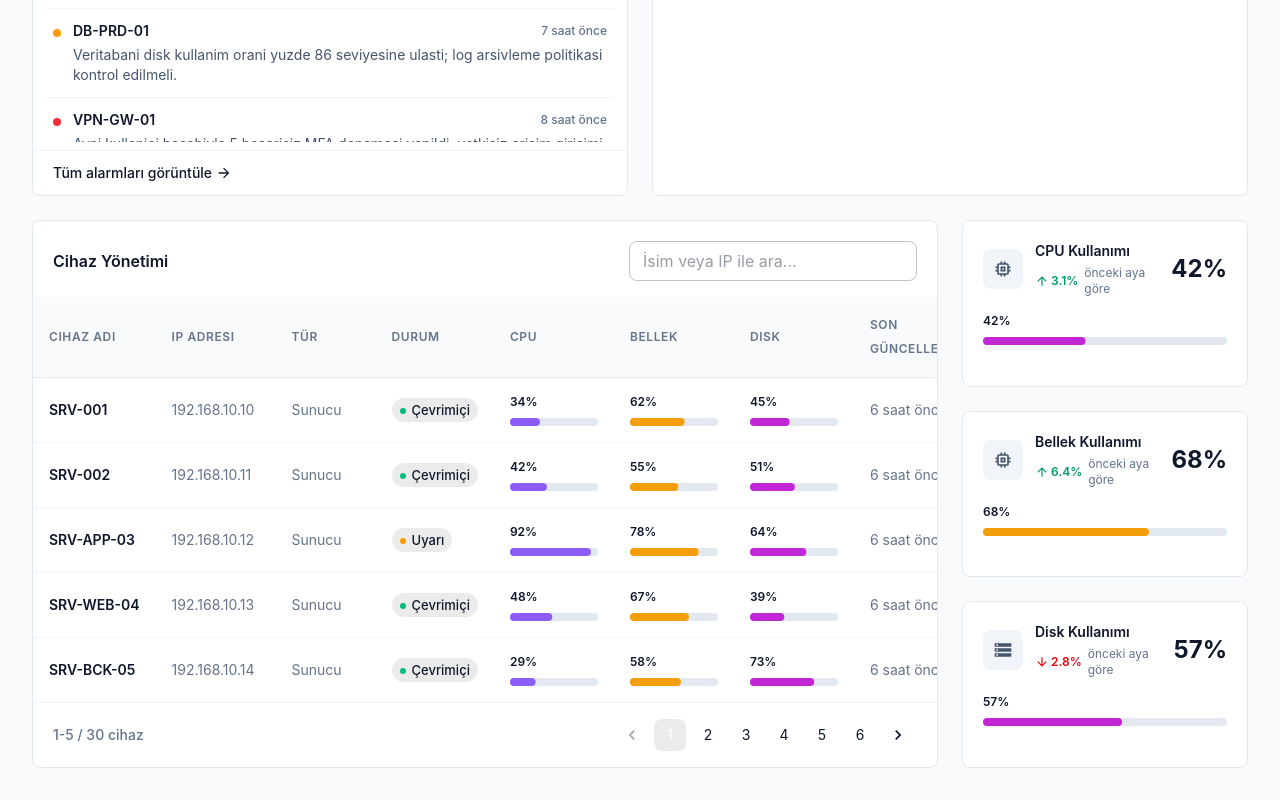
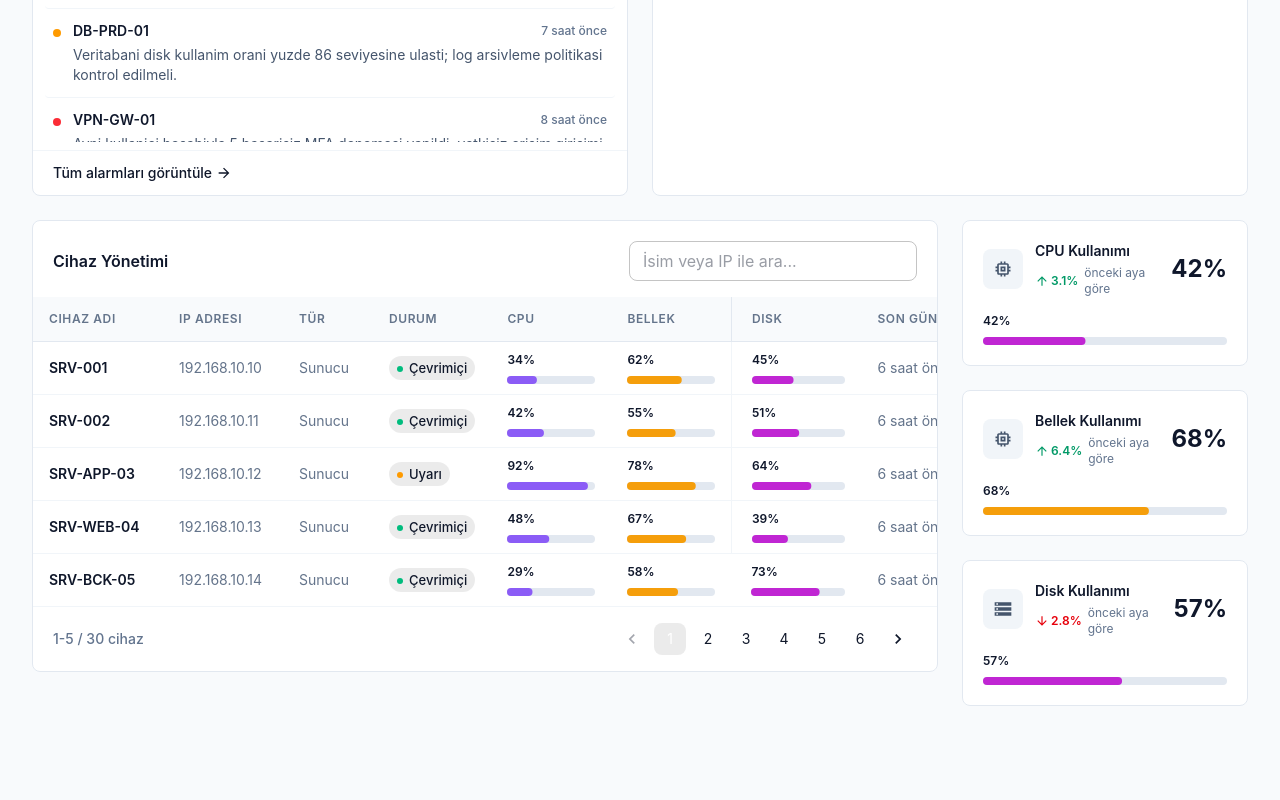
Before and after one commit to aycacerence/Monitoring-dashboard, a React (Vite) app: page / in a window 1280 px wide. Shown: the part 1461-2261 px from the top of the page. After the commit the page ends 2199 px from the top, so only its background shows below. Built offline with nearby package versions, Linux system fonts and the light colour scheme.

Commit message:
fix: tablo responsive yerleşimi

```diff
--- a/src/components/devices/DeviceTable/DeviceTable.jsx
+++ b/src/components/devices/DeviceTable/DeviceTable.jsx
@@ -1,31 +1,57 @@
 import PropTypes from 'prop-types';
-import { Table, TableBody, TableCell, TableContainer, TableHead, TableRow, Skeleton } from '@mui/material';
+import {
+  Table, TableBody, TableCell, TableContainer,
+  TableHead, TableRow, Skeleton,
+} from '@mui/material';
 import DeviceTableRow from '../DeviceTableRow/DeviceTableRow';
 import EmptyState from '../../common/EmptyState';
 import SearchOffIcon from '@mui/icons-material/SearchOff';
 
+/**
+ * headCells — responsive görünürlük bayrakları:
+ *  hideOnMd  : true  → sadece lg+ ekranlarda göster  (hidden lg:table-cell)
+ *  hideOnSm  : false → her zaman görünür
+ */
 const headCells = [
-  { id: 'name', label: 'Cihaz Adı', minWidth: 120 },
-  { id: 'ip', label: 'IP Adresi', minWidth: 120 },
-  { id: 'type', label: 'Tür', minWidth: 100 },
-  { id: 'status', label: 'Durum', minWidth: 100 },
-  { id: 'cpu', label: 'CPU', minWidth: 120 },
-  { id: 'mem', label: 'Bellek', minWidth: 120 },
-  { id: 'disk', label: 'Disk', minWidth: 120 },
-  { id: 'updated', label: 'Son Güncelleme', minWidth: 140 },
+  { id: 'ip',      label: 'IP Adresi',      minWidth: 120, hideOnMd: false },
+  { id: 'type',    label: 'Tür',            minWidth: 90,  hideOnMd: true  },
+  { id: 'status',  label: 'Durum',          minWidth: 90,  hideOnMd: false },
+  { id: 'cpu',     label: 'CPU',            minWidth: 120, hideOnMd: false },
+  { id: 'mem',     label: 'Bellek',         minWidth: 120, hideOnMd: false },
+  { id: 'disk',    label: 'Disk',           minWidth: 130, hideOnMd: true  },
+  { id: 'updated', label: 'Son Güncelleme', minWidth: 140, hideOnMd: true  },
 ];
 
+// Ortak başlık hücresi stilleri
+const thSx = {
+  fontWeight: 600,
+  color: 'text.secondary',
+  borderBottomColor: '#e2e8f0',
+  textTransform: 'uppercase',
+  fontSize: '0.75rem',
+  letterSpacing: '0.05em',
+  padding: '10px 16px',
+  textAlign: 'left',
+  whiteSpace: 'nowrap',
+};
+
 function DeviceTable({ devices, isLoading, searchTerm }) {
+  /* ── Loading skeleton ── */
   if (isLoading) {
     return (
-      <TableContainer className="overflow-x-auto w-full">
-        <Table sx={{ minWidth: 800 }}>
+      <TableContainer className="overflow-x-auto w-full min-w-0">
+        <Table sx={{ minWidth: 600 }}>
           <TableHead>
             <TableRow>
-              {headCells.map((headCell) => (
+              {/* Cihaz Adı */}
+              <TableCell sx={{ ...thSx, minWidth: 120 }}>
+                <Skeleton variant="text" width="60%" />
+              </TableCell>
+              {headCells.map((h) => (
                 <TableCell
-                  key={headCell.id}
-                  sx={{ minWidth: headCell.minWidth, borderBottomColor: '#e2e8f0' }}
+                  key={h.id}
+                  className={h.hideOnMd ? 'hidden lg:table-cell' : ''}
+                  sx={{ ...thSx, minWidth: h.minWidth }}
                 >
                   <Skeleton variant="text" width="60%" />
                 </TableCell>
@@ -35,9 +61,16 @@ function DeviceTable({ devices, isLoading, searchTerm }) {
           <TableBody>
             {[...Array(5)].map((_, i) => (
               <TableRow key={i}>
-                {headCells.map((headCell, j) => (
-                  <TableCell key={j} sx={{ borderBottomColor: '#f1f5f9' }}>
-                    <Skeleton variant="text" width={j === 0 ? "80%" : "60%"} />
+                <TableCell sx={{ padding: '10px 16px', borderBottomColor: '#f1f5f9' }}>
+                  <Skeleton variant="text" width="80%" />
+                </TableCell>
+                {headCells.map((h, j) => (
+                  <TableCell
+                    key={j}
+                    className={h.hideOnMd ? 'hidden lg:table-cell' : ''}
+                    sx={{ padding: '10px 16px', borderBottomColor: '#f1f5f9' }}
+                  >
+                    <Skeleton variant="text" width="60%" />
                   </TableCell>
                 ))}
               </TableRow>
@@ -48,11 +81,11 @@ function DeviceTable({ devices, isLoading, searchTerm }) {
     );
   }
 
+  /* ── Empty state ── */
   if (devices.length === 0) {
     const message = searchTerm
       ? `"${searchTerm}" aramasına uygun cihaz bulunamadı.`
-      : "Sistemde kayıtlı cihaz bulunmuyor.";
-
+      : 'Sistemde kayıtlı cihaz bulunmuyor.';
     return (
       <div className="p-8">
         <EmptyState message={message} icon={<SearchOffIcon fontSize="small" />} />
@@ -60,45 +93,45 @@ function DeviceTable({ devices, isLoading, searchTerm }) {
     );
   }
 
+  /* ── Data table ── */
   return (
-    <TableContainer className="overflow-x-auto w-full">
-      <Table sx={{ minWidth: 800 }}>
+    <TableContainer className="overflow-x-auto w-full min-w-0">
+      {/*
+        Tablet  (md):  minWidth 600 → Tür / Disk / Son Güncelleme gizli, 5 sütun sığar
+        Desktop (lg):  minWidth 900 → tüm 8 sütun görünür
+      */}
+      <Table sx={{ minWidth: 600 }}>
         <TableHead className="bg-slate-50">
           <TableRow>
+            {/* Cihaz Adı — sticky */}
             <TableCell
               scope="col"
               className="sticky left-0 z-10 bg-slate-50"
-              sx={{
-                minWidth: 120,
-                fontWeight: 600,
-                color: 'text.secondary',
-                borderBottomColor: '#e2e8f0',
-                textTransform: 'uppercase',
-                fontSize: '0.75rem',
-                letterSpacing: '0.05em'
-              }}
+              sx={{ ...thSx, minWidth: 130 }}
             >
               Cihaz Adı
             </TableCell>
-            {headCells.slice(1).map((headCell) => (
+
+            {headCells.map((h) => (
               <TableCell
-                key={headCell.id}
+                key={h.id}
                 scope="col"
+                className={h.hideOnMd ? 'hidden lg:table-cell' : ''}
                 sx={{
-                  minWidth: headCell.minWidth,
-                  fontWeight: 600,
-                  color: 'text.secondary',
-                  borderBottomColor: '#e2e8f0',
-                  textTransform: 'uppercase',
-                  fontSize: '0.75rem',
-                  letterSpacing: '0.05em'
+                  ...thSx,
+                  minWidth: h.minWidth,
+                  ...(h.id === 'disk' && {
+                    borderLeft: '1px solid #e2e8f0',
+                    paddingLeft: '20px',
+                  }),
                 }}
               >
-                {headCell.label}
+                {h.label}
               </TableCell>
             ))}
           </TableRow>
         </TableHead>
+
         <TableBody>
           {devices.map((device) => (
             <DeviceTableRow key={device.id} device={device} />
--- a/src/components/devices/DeviceTableRow/DeviceTableRow.jsx
+++ b/src/components/devices/DeviceTableRow/DeviceTableRow.jsx
@@ -4,50 +4,84 @@ import StatusBadge from '../../common/Badge/StatusBadge';
 import ProgressBar from '../../common/ProgressBar/ProgressBar';
 import { formatRelativeTime } from '../../../utils/formatRelativeTime';
 
+// Ortak body hücre padding — DeviceTable thSx ile senkronize
+const tdBase = { borderBottomColor: '#f1f5f9', padding: '10px 16px' };
+
 function DeviceTableRow({ device }) {
   return (
     <TableRow hover sx={{ '&:last-child td, &:last-child th': { border: 0 } }}>
+
+      {/* Cihaz Adı — sticky, her zaman görünür */}
       <TableCell
         component="th"
         scope="row"
         className="sticky left-0 z-10 bg-white"
-        sx={{ fontWeight: 600, color: 'text.primary', borderBottomColor: '#f1f5f9', whiteSpace: 'nowrap' }}
+        sx={{ ...tdBase, fontWeight: 600, color: 'text.primary', whiteSpace: 'nowrap' }}
       >
         {device.name}
       </TableCell>
-      <TableCell sx={{ color: 'text.secondary', borderBottomColor: '#f1f5f9', whiteSpace: 'nowrap' }}>
+
+      {/* IP Adresi — her zaman görünür */}
+      <TableCell sx={{ ...tdBase, color: 'text.secondary', whiteSpace: 'nowrap' }}>
         {device.ipAddress}
       </TableCell>
-      <TableCell sx={{ color: 'text.secondary', borderBottomColor: '#f1f5f9', whiteSpace: 'nowrap' }}>
+
+      {/* Tür — sadece lg+ */}
+      <TableCell
+        className="hidden lg:table-cell"
+        sx={{ ...tdBase, color: 'text.secondary', whiteSpace: 'nowrap' }}
+      >
         {device.type}
       </TableCell>
-      <TableCell sx={{ borderBottomColor: '#f1f5f9', whiteSpace: 'nowrap' }}>
+
+      {/* Durum — her zaman görünür */}
+      <TableCell sx={{ ...tdBase, whiteSpace: 'nowrap' }}>
         <StatusBadge status={device.status} />
       </TableCell>
-      <TableCell sx={{ minWidth: 120, borderBottomColor: '#f1f5f9' }}>
+
+      {/* CPU — her zaman görünür */}
+      <TableCell sx={{ ...tdBase, minWidth: 120 }}>
         {device.cpuUsage !== null ? (
           <ProgressBar value={device.cpuUsage} color="#8b5cf6" className="h-1.5" />
         ) : (
           <span className="text-sm text-slate-400">-</span>
         )}
       </TableCell>
-      <TableCell sx={{ minWidth: 120, borderBottomColor: '#f1f5f9' }}>
+
+      {/* Bellek — her zaman görünür */}
+      <TableCell sx={{ ...tdBase, minWidth: 120 }}>
         {device.memoryUsage !== null ? (
           <ProgressBar value={device.memoryUsage} color="#f59e0b" className="h-1.5" />
         ) : (
           <span className="text-sm text-slate-400">-</span>
         )}
       </TableCell>
-      <TableCell sx={{ minWidth: 120, borderBottomColor: '#f1f5f9' }}>
+
+      {/* Disk — sadece lg+, sol kenarlık ile ayrılmış */}
+      <TableCell
+        className="hidden lg:table-cell"
+        sx={{
+          ...tdBase,
+          minWidth: 130,
+          paddingLeft: '20px',
+          borderLeft: '1px solid #f1f5f9',
+        }}
+      >
         {device.diskUsage !== null ? (
           <ProgressBar value={device.diskUsage} color="#c026d3" className="h-1.5" />
         ) : (
           <span className="text-sm text-slate-400">-</span>
         )}
       </TableCell>
-      <TableCell sx={{ color: 'text.secondary', borderBottomColor: '#f1f5f9', whiteSpace: 'nowrap' }}>
+
+      {/* Son Güncelleme — sadece lg+ */}
+      <TableCell
+        className="hidden lg:table-cell"
+        sx={{ ...tdBase, color: 'text.secondary', whiteSpace: 'nowrap' }}
+      >
         {formatRelativeTime(device.lastUpdated)}
       </TableCell>
+
     </TableRow>
   );
 }
--- a/src/components/layout/Header/Header.jsx
+++ b/src/components/layout/Header/Header.jsx
@@ -24,21 +24,21 @@ const TIME_RANGE_OPTIONS = [
 function Header({ title, lastUpdated, timeRange, onTimeRangeChange, onRefresh, isRefreshing }) {
   return (
     <header className="sticky top-0 z-20 w-full" style={{ backgroundColor: '#a42350' }}>
-      <div className="flex min-h-16 items-center justify-between gap-4 px-4 py-3 sm:px-6 lg:px-8">
+      <div className="flex flex-nowrap min-h-16 items-center justify-between gap-2 px-4 py-3 sm:px-6 lg:px-8">
 
         {/* Sol: Sayfa başlığı */}
         <div className="min-w-0">
-          <h1 className="truncate text-xl font-bold tracking-normal text-white sm:text-2xl">
+          <h1 className="truncate text-base font-bold tracking-normal text-white sm:text-xl lg:text-2xl">
             {title}
           </h1>
         </div>
 
         {/* Sağ: Son güncelleme + Filtre + Yenile */}
-        <div className="flex items-center gap-3 shrink-0">
+        <div className="flex items-center gap-2 shrink-0">
 
           {/* Son güncelleme tarihi */}
           {lastUpdated && (
-            <span className="hidden md:block text-xs font-medium text-white/75">
+            <span className="hidden lg:block text-xs font-medium text-white/75 whitespace-nowrap">
               Son güncelleme: {lastUpdated}
             </span>
           )}
```
